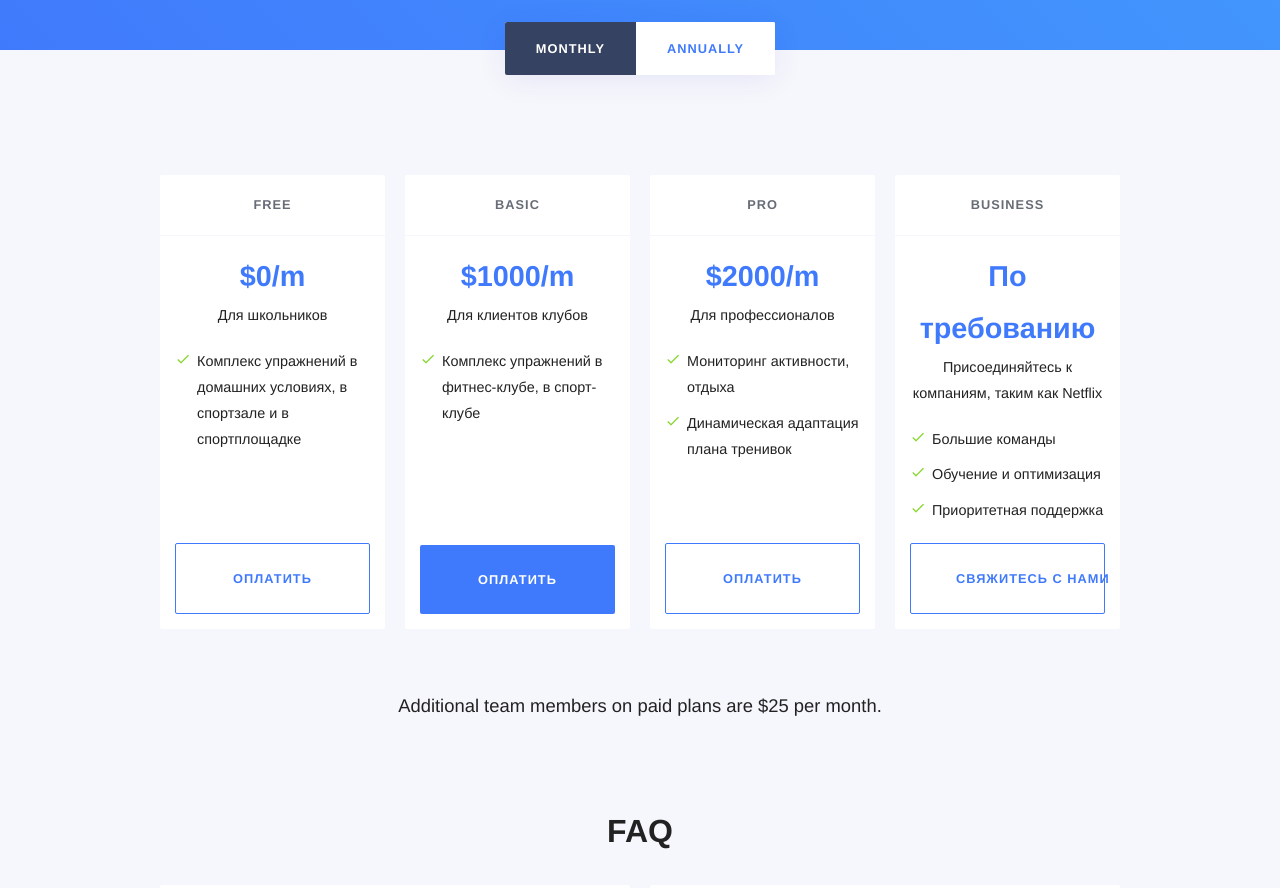
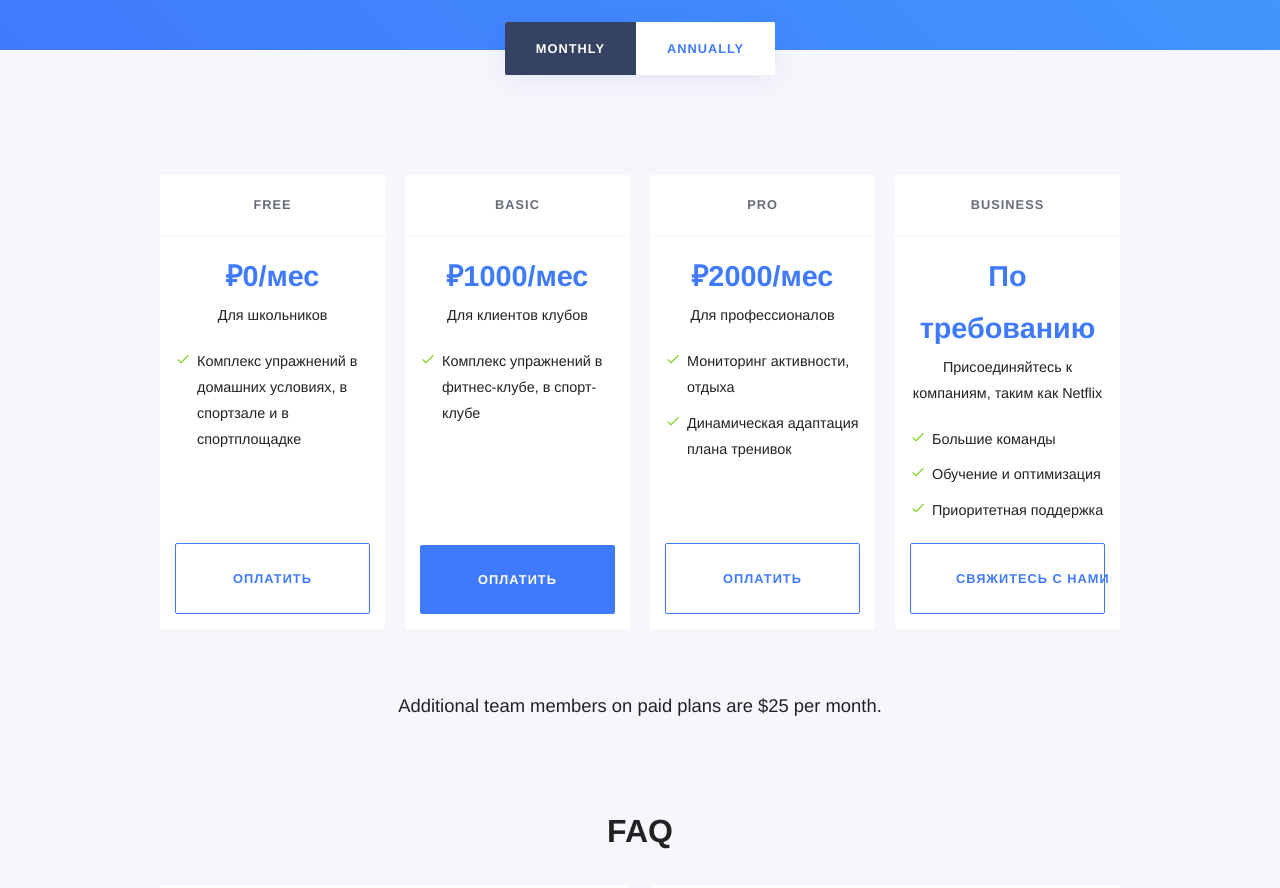
Before and after one commit to RakhimyanTim/adroholic.github.io, a Jekyll site: the page built from pages/pricing.html, in a window 1280 px wide and 900 px high, scrolled down 315 px. Shown: the top 888 px of the window. Built offline with Jekyll 4.4.1, drawn with Linux system fonts in a browser that asks for light colours; some web fonts are replaced.

Commit message:
Update plan.html

```diff
--- a/_includes/components/pricing/plan.html
+++ b/_includes/components/pricing/plan.html
@@ -3,8 +3,8 @@
 	<div class="plan-content">
 		<p class="price">
 			{% if include.plan.price %}
-				<span class="monthly">${{ include.plan.price }}/m</span>
-				<span class="annually">${{ include.plan.price | times: 10}}/y</span>
+				<span class="monthly">₽{{ include.plan.price }}/мес</span>
+				<span class="annually">₽{{ include.plan.price | times: 10}}/год</span>
 			{% else %}
 				{{ include.plan.price_alt }}
 			{% endif %}
```
